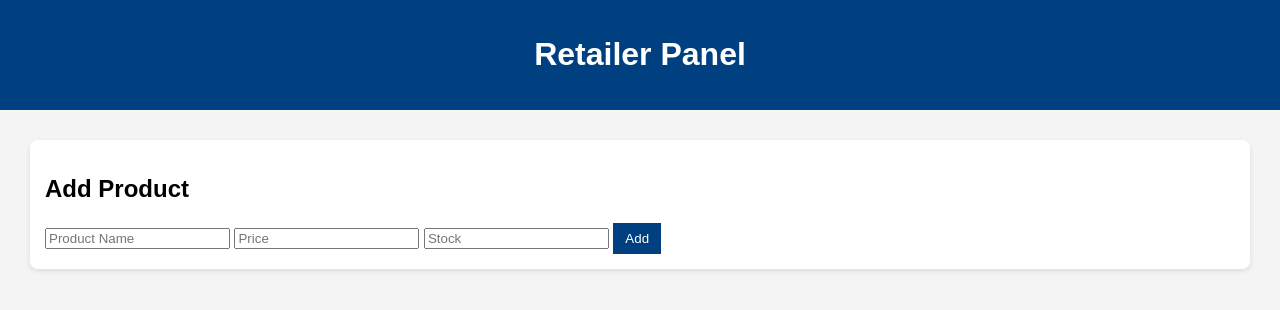
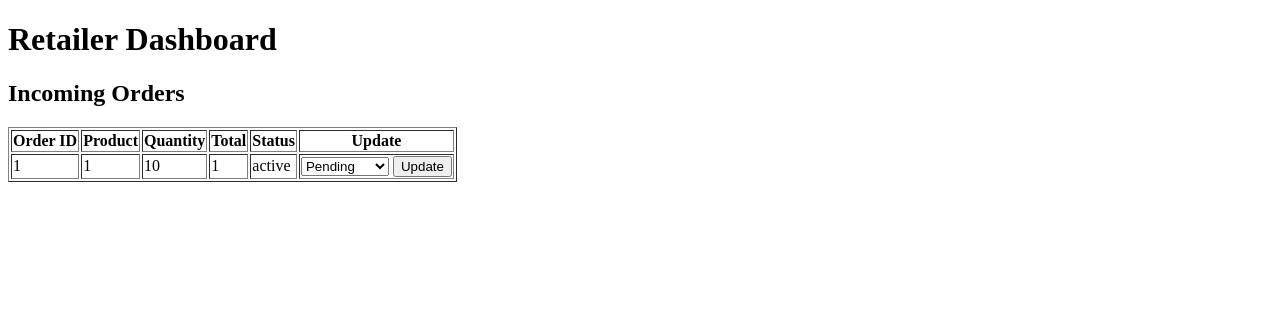
Before and after one commit to rez047/salesretailproject, a Python web app: template templates/retailer_dashboard.html in a window 1280 px wide. Shown: the top 310 px of the page. Run offline with Jinja, Linux system fonts and the light colour scheme; the template is opened without the code that fills it: most values are stand-ins (such as "Sample title", 1, 10 or a date in 2020).

Commit message:
Enhance retailer dashboard with orders table
Added an incoming orders table with order status update functionality.

```diff
--- a/templates/retailer_dashboard.html
+++ b/templates/retailer_dashboard.html
@@ -1,41 +1,48 @@
 <!DOCTYPE html>
 <html>
 <head>
-  <title>Retailer Dashboard</title>
-  <link rel="stylesheet" href="/static/css/style.css">
+    <title>Retailer Dashboard</title>
 </head>
 
 <body>
 
-<header>
-  <h1>Retailer Panel</h1>
-</header>
+<h1>Retailer Dashboard</h1>
 
-<div class="container">
-  <div class="card">
-    <h2>Add Product</h2>
+<h2>Incoming Orders</h2>
 
-    <input id="name" placeholder="Product Name">
-    <input id="price" placeholder="Price">
-    <input id="stock" placeholder="Stock">
+<table border="1">
+    <tr>
+        <th>Order ID</th>
+        <th>Product</th>
+        <th>Quantity</th>
+        <th>Total</th>
+        <th>Status</th>
+        <th>Update</th>
+    </tr>
 
-    <button onclick="addProduct()">Add</button>
-  </div>
-</div>
+    {% for order in orders %}
+    <tr>
+        <td>{{ order.id }}</td>
+        <td>{{ order.product_id }}</td>
+        <td>{{ order.quantity }}</td>
+        <td>{{ order.total_price }}</td>
+        <td>{{ order.status }}</td>
 
-<script>
-function addProduct() {
-  fetch("/product/add", {
-    method: "POST",
-    headers: {"Content-Type": "application/json"},
-    body: JSON.stringify({
-      name: document.getElementById("name").value,
-      price: document.getElementById("price").value,
-      stock: document.getElementById("stock").value
-    })
-  }).then(res => res.json()).then(alert);
-}
-</script>
+        <td>
+            <form method="POST" action="/retailer/order/{{ order.id }}/status">
+                <select name="status">
+                    <option value="pending">Pending</option>
+                    <option value="processing">Processing</option>
+                    <option value="shipped">Shipped</option>
+                    <option value="delivered">Delivered</option>
+                </select>
+                <button type="submit">Update</button>
+            </form>
+        </td>
+    </tr>
+    {% endfor %}
+
+</table>
 
 </body>
 </html>
```
